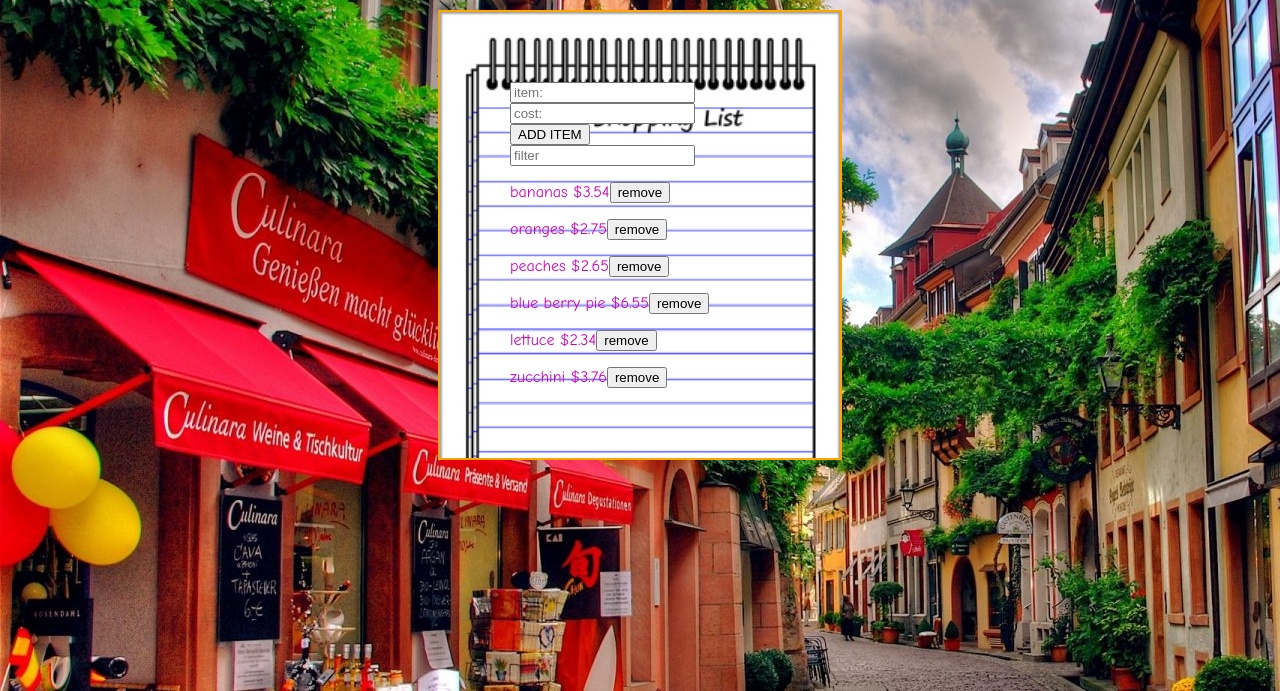
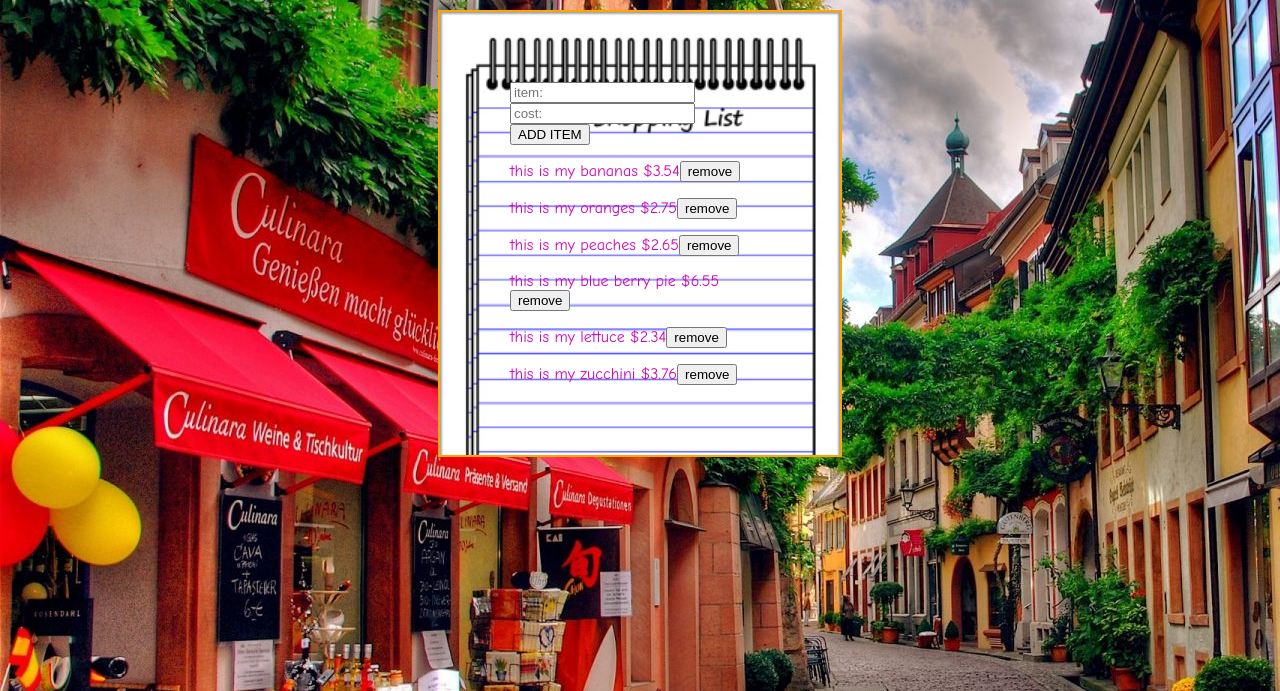
Before and after one commit to Alexpham688/angular_list, a plain HTML site: page index.html in a window 1280 px wide. Shown: the part 109-800 px from the top of the page. Drawn offline with nearby package versions, Linux system fonts and the light colour scheme.

Commit message:
another commit

```diff
--- a/index.html
+++ b/index.html
@@ -15,9 +15,9 @@
     <input type="text" ng-model="item.name" placeholder="item:">
     <input type="number" ng-model="item.cost" placeholder='cost:'>
     <button type="button" ng-click='addItem(item)'>ADD ITEM</button>
-    <input type="text" ng-model="search" placeholder="filter">
+
     <div ng-repeat="item in shoppingList | filter:search track by $index">
-    <p> {{ item.name }} ${{ item.cost }}<button ng-click="removeItem(item)">remove</button></p>
+    <p> this is my {{ item.name }} ${{ item.cost }}<button ng-click="removeItem(item)">remove</button></p>
 
 
 
@@ -27,38 +27,6 @@
 
     </div>
   </div>
-    <!-- <input type="text" ng-model="person"> -->
-
-     <!-- <input type="number"  placeholder ="amountOfSleep" ng-model="amountOfSleep">
-     <input type="text"  placeholder ="adjective" ng-model="adjective">
-     <input type="text"  placeholder = "noun" ng-model="noun">
-     <input type="text"  placeholder ="adjective" ng-model="adjective">
-     <input type="number" placeholder="daysInWeek" ng-model="daysInWeek">
-     <input type ="text" placeholder="!true" ng-model="!true">
-     <p> Last night I got {{amountOfSleep}} hours of sleep on my {{ adjective }} {{ noun }}. And if i did that for {{daysInWeek }} I would get {{daysInWeek * amountOfSleep }} hours a week. So getting a lot of sleep is {{!true}}</p> -->
-     <!-- <div ng-init=" singers =[{name: 'Jack white', genre: 'rock' ,age: 35},
-     {name: 'Michael jackson', genre: 'pop', age: 'rip'},
-     {name: 'Beyonce', genre: 'RNB', age: 33},
-     {name:'Michael buble',genre: 'jazz', age:34}]">
-       <input type="text" ng-model="person">
-     <div ng-repeat="world in singers | filter:name">
-       <h4>{{ world.name | uppercase }}</h4>
-       <p>{{ world.genre | lowercase }}</p>
-       <p>{{ world.age }}</p>
-
-     </div>
-   </div> -->
-
-
-      <!-- <h3>Names of The Beatles</h3>
-      <ul>
-        <li ng-repeat="beatle in beatles">{{beatle}}</li>
-      </ul>
-     </div> -->
-
-
-
-
     <script src="https://ajax.googleapis.com/ajax/libs/angularjs/1.6.4/angular.js">
     </script>
       <script src="script.js"></script>
```
